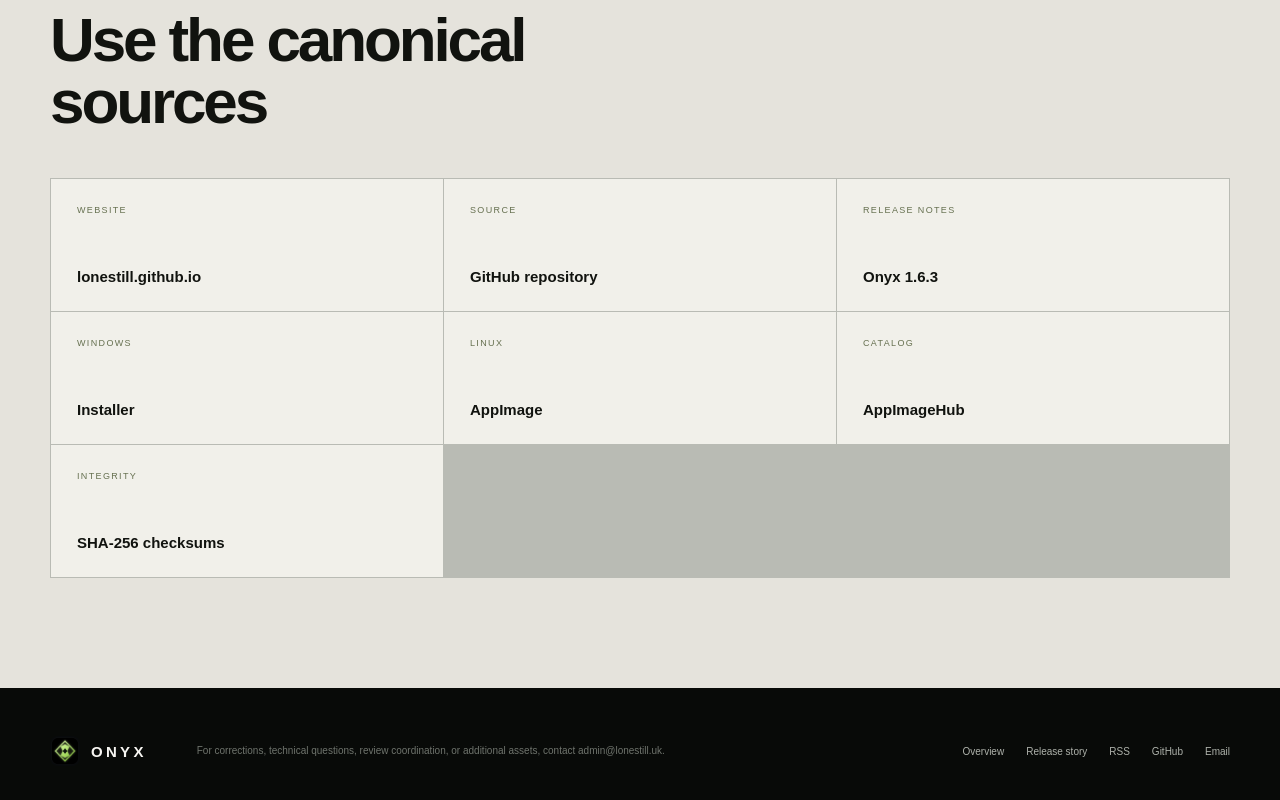
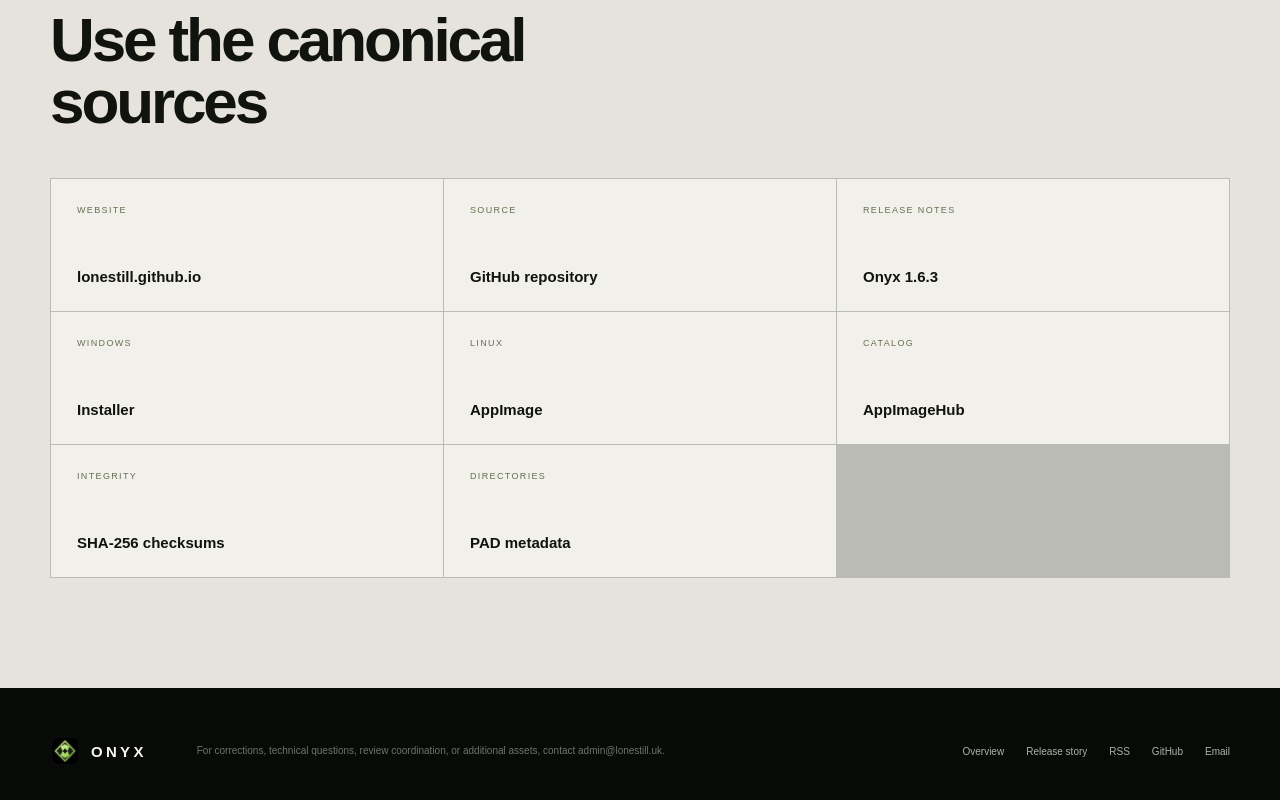
Before and after one commit to lonestill/lonestill.github.io, a Next.js app: page /press in a window 1280 px wide. Shown: the part 3673-4473 px from the top of the page. Built offline with nearby package versions, Linux system fonts and the light colour scheme.

Commit message:
Publish software directory metadata

```diff
--- a/app/press/page.tsx
+++ b/app/press/page.tsx
@@ -6,6 +6,7 @@
 const appImage =
   `${repo}/releases/download/v1.6.3/Onyx-Launcher-1.6.3-x86_64.AppImage`;
 const appImageHub = "https://appimage.github.io/Onyx_Launcher/";
+const pad = `${website}/pad/onyx-launcher.xml`;
 const windows =
   `${repo}/releases/download/v1.6.3/Onyx.Launcher.Setup.1.6.3.exe`;
 
@@ -197,6 +198,7 @@
             <a href={appImage}><small>LINUX</small><b>AppImage</b></a>
             <a href={appImageHub}><small>CATALOG</small><b>AppImageHub</b></a>
             <a href={`${release}#assets`}><small>INTEGRITY</small><b>SHA-256 checksums</b></a>
+            <a href={pad}><small>DIRECTORIES</small><b>PAD metadata</b></a>
           </div>
         </div>
       </section>
```
Also changed, not shown: 1 other file (tests, documents, lock files or other folders).
